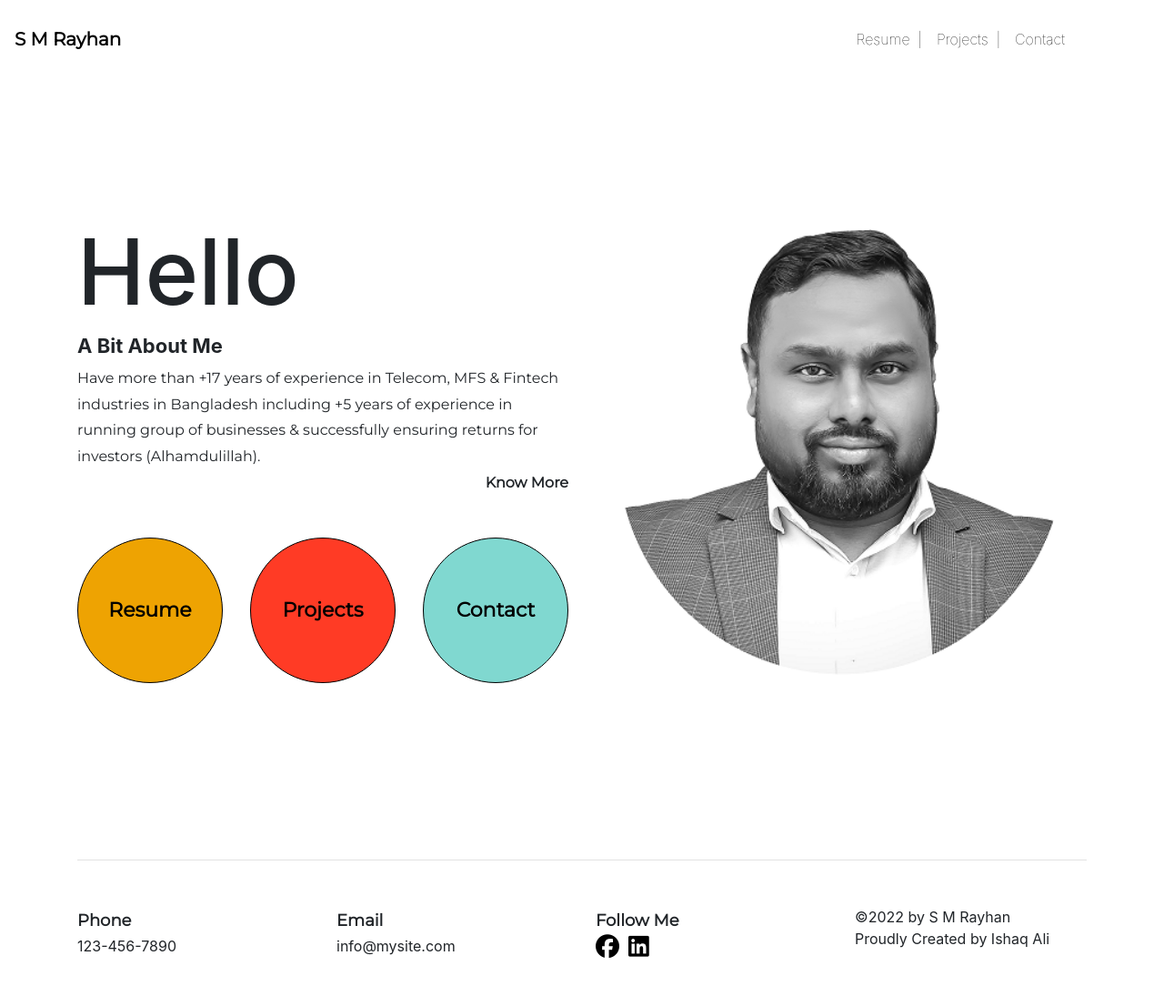
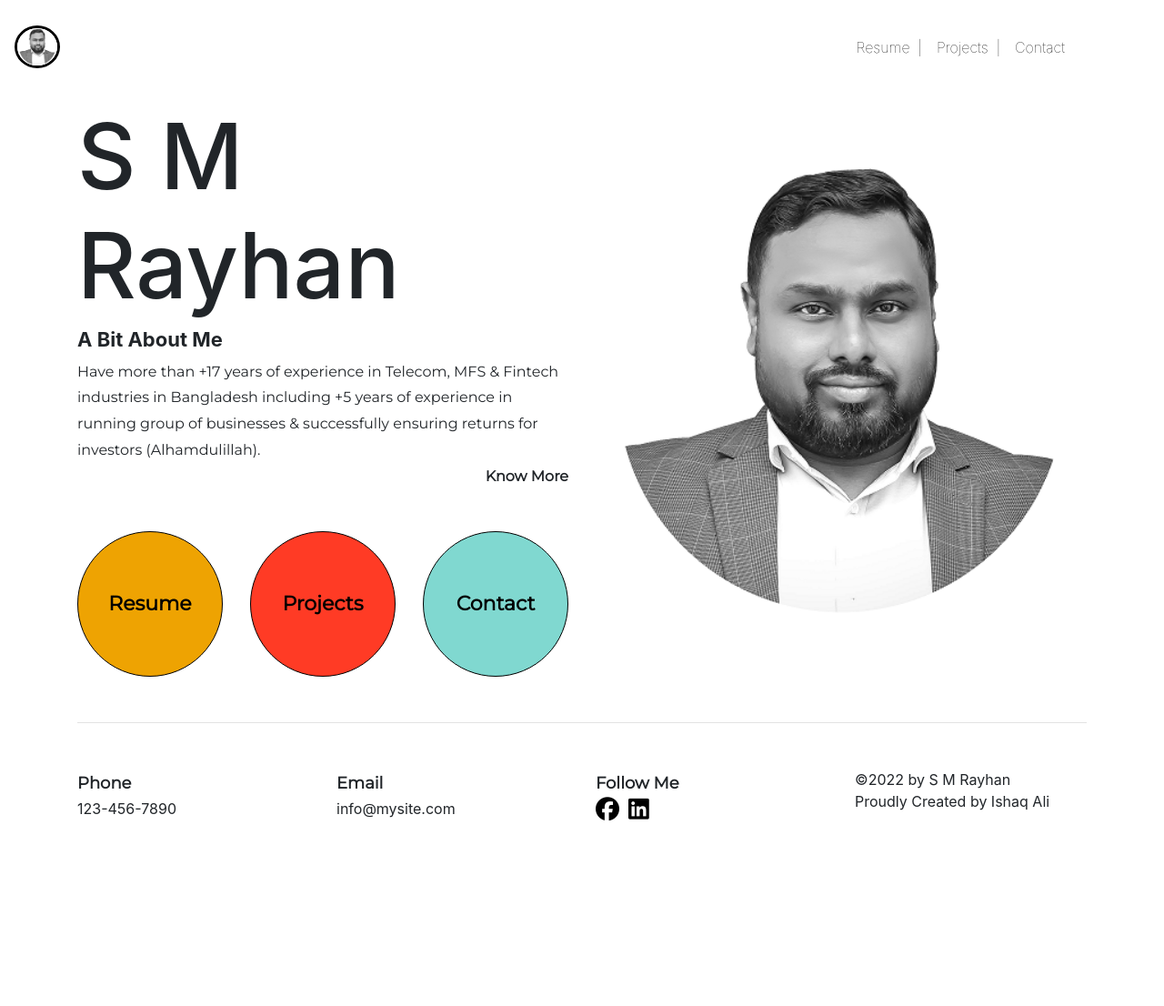
Before and after one commit to IshaqNiloy/sm_rayhan_website, a Django app: page / in a window 1280 px wide. Shown: the whole page at 91% size. After the commit the page ends 902 px from the top, so only its background shows below. Run offline with Django 3.2, Linux system fonts and the light colour scheme; parts of the project's set-up code (start-up, migrations or seed data) failed here and were passed over; some libraries are stand-ins or nearby versions; some web fonts are replaced.

Commit message:
Fixed navbar and footer

```diff
--- a/home/static/home/css/index.css
+++ b/home/static/home/css/index.css
@@ -1,5 +1,17 @@
+body {
+    height: 100vh;
+    margin: 0;
+}
+
 nav {
     margin-top: 15px;
+}
+
+.rounded-circle {
+    width: 50px;
+    border: 3px solid #000;
+    filter: grayscale(100%);
+    overflow: hidden;
 }
 
 .navbar-brand {
@@ -7,6 +19,7 @@ nav {
     font-family: 'Montserrat';
     color: #000;
 }
+
 .navbar-brand:hover {
     text-decoration: none;
     color: #000;
@@ -29,12 +42,23 @@ nav {
 }
 
 .container {
+    display: flex;
+    flex-direction: column;
+    justify-content: center;
+    align-items: center;
     opacity: 0;
     transition: all 1s ease-in-out;
 }
 
 .container-loaded {
     opacity: 1;
+}
+
+h1 {
+    font-size: 100px;
+}
+h4 {
+    font-size: 22px;
 }
 
 @media (max-width: 768px) {
@@ -46,13 +70,16 @@ nav {
     }
 }
 
-@media (min-width: 769px) {
+@media (min-width: 769px) and (max-width: 1024px) {
     h1 {
-        font-size: 100px;
+        font-size: 85px;
     }
     h4 {
-        font-size: 22px;
+        font-size: 20px;
     }
+}
+
+@media (min-width: 1024px) {
 }
 
 h4 {
@@ -61,14 +88,9 @@ h4 {
 
 #main {
     display: flex;
-    justify-content: center;
-    align-items: center;
-}
-
-@media (min-width: 575px) {
-    #main {
-        height: 100vh;
-    }
+        justify-content: center;
+        align-items: center;
+    padding-bottom: 50px;
 }
 
 @media (max-width: 575px) {
@@ -175,10 +197,21 @@ p {
 }
 
 .footer {
+    position: relative;
+    bottom: 0;
+    width: 100%;
+    max-width: 1200px;
+    bottom: 0;
     border-top: 1px solid #e2e2e2;
-    margin-top: 50px;
-    margin-bottom: 50px;
+    padding-bottom: 50px;
     padding-top: 50px;
+}
+
+@media (min-width: 1441px) and (max-width: 2559px){
+    .footer {
+        position: absolute;
+        bottom: 0;
+    }
 }
 
 .footer .row p {
--- a/home/templates/home/home.html
+++ b/home/templates/home/home.html
@@ -24,7 +24,7 @@
     </head>
     <body>
         <nav class="navbar navbar-inverse navbar-expand-md" style="z-index: 3000;">
-            <a class="navbar-brand" href="index.html">S M Rayhan</a>
+            <a class="navbar-brand" href="{% url 'home' %}"><img src="{% static 'home/images/smrayhan_circle.png' %}" class="img-fluid rounded-circle" alt="brand image"></a>
             <button class="navbar-toggler" style="border: 1px solid #000000;" type="button" data-toggle="collapse" data-target="#collapsibleNavbar">
                 <span class="navbar-toggler-icon"><i class="fas fa-bars" style="color:#000000; font-size:28px;"></i></span>
             </button>
@@ -49,7 +49,7 @@
                     <img src={% static "home/images/smrayhan_circle.png" %} id="hero-img">
                 </div>
                 <div class="col-sm-6"  style="order: 1">
-                    <h1>Hello</h1>
+                    <h1>S M Rayhan</h1>
                     <h4>A Bit About Me</h4>
                     <p>Have more than +17 years of experience in Telecom, MFS & Fintech industries in Bangladesh including +5 years of experience in running group of businesses & successfully ensuring returns for investors (Alhamdulillah).<br>
                     <span class="know-more-option" onClick="showMore()">Know More</span>
```
